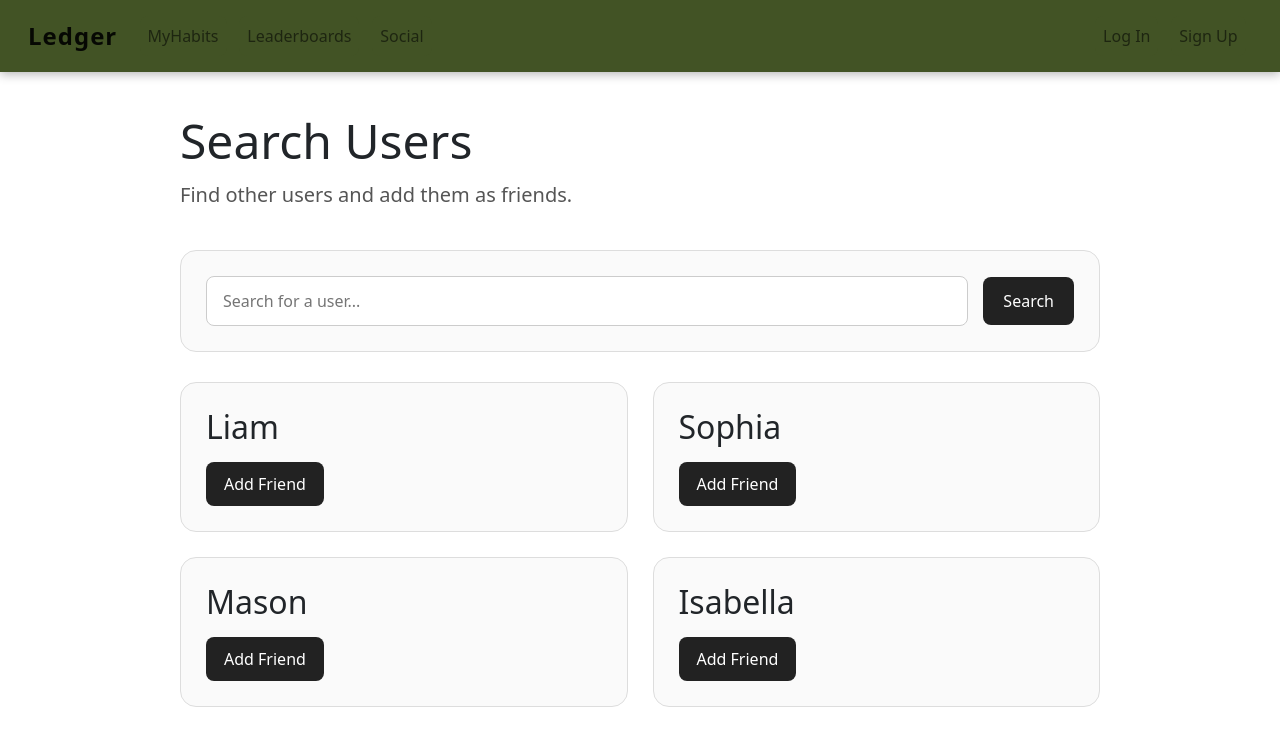
After one commit to danielRuebenacker/Ledger, a Django app: page /search in a window 1280 px wide. The commit adds this page. Shown: the top 746 px of the page. Run offline with Django 3.2, Linux system fonts and the light colour scheme.

Commit message:
Search page layout

```diff
--- a/teamProject/ledger/urls.py
+++ b/teamProject/ledger/urls.py
@@ -10,4 +10,5 @@ urlpatterns = [
     path('social', views.social, name='social'),
     path('friends', views.friends, name='friends'),
     path('requests', views.requests_page, name='requests'),
+    path('search', views.search_users, name='search'),
 ]
--- a/teamProject/ledger/views.py
+++ b/teamProject/ledger/views.py
@@ -46,3 +46,14 @@ def requests_page(request):
         ]
     }
     return render(request, 'ledger/requests.html', context=context_dict)
+
+def search_users(request):
+    context_dict = {
+        'search_results': [
+            {'name': 'Liam'},
+            {'name': 'Sophia'},
+            {'name': 'Mason'},
+            {'name': 'Isabella'},
+        ]
+    }
+    return render(request, 'ledger/search.html', context=context_dict)
--- /dev/null
+++ b/teamProject/templates/ledger/search.html
@@ -0,0 +1,38 @@
+{% extends 'ledger/base.html' %}
+
+{% block body_block %}
+<div style="padding: 40px; max-width: 1000px; margin: 0 auto;">
+    <h1 style="font-size: 48px; margin-bottom: 10px;">Search Users</h1>
+    <p style="font-size: 20px; color: #555; margin-bottom: 40px;">
+        Find other users and add them as friends.
+    </p>
+
+    <div style="border: 1px solid #ddd; border-radius: 16px; padding: 25px; background-color: #fafafa; margin-bottom: 30px;">
+        <form method="get" action="#" style="display: flex; gap: 15px; align-items: center;">
+            <input
+                type="text"
+                name="q"
+                placeholder="Search for a user..."
+                style="flex: 1; padding: 12px 16px; border: 1px solid #ccc; border-radius: 8px; font-size: 16px;"
+            >
+            <button
+                type="submit"
+                style="padding: 12px 20px; background-color: #222; color: white; border: none; border-radius: 8px; font-size: 16px; cursor: pointer;"
+            >
+                Search
+            </button>
+        </form>
+    </div>
+
+    <div style="display: grid; grid-template-columns: repeat(2, 1fr); gap: 25px;">
+        {% for user in search_results %}
+        <div style="border: 1px solid #ddd; border-radius: 16px; padding: 25px; background-color: #fafafa;">
+            <h2 style="margin-bottom: 16px;">{{ user.name }}</h2>
+            <a href="#" style="display: inline-block; padding: 10px 18px; background-color: #222; color: white; text-decoration: none; border-radius: 8px;">
+                Add Friend
+            </a>
+        </div>
+        {% endfor %}
+    </div>
+</div>
+{% endblock %}
--- a/teamProject/templates/ledger/social.html
+++ b/teamProject/templates/ledger/social.html
@@ -34,7 +34,7 @@
             <p style="margin-bottom: 20px; color: #555;">
                 Find other users and add them as friends.
             </p>
-            <a href="#" style="display: inline-block; padding: 10px 18px; background-color: #222; color: white; text-decoration: none; border-radius: 8px; margin-top: auto; width: fit-content;">
+            <a href="{% url 'ledger:search' %}" style="display: inline-block; padding: 10px 18px; background-color: #222; color: white; text-decoration: none; border-radius: 8px; margin-top: auto; width: fit-content;">
                 Search Users
             </a>
         </div>
```
